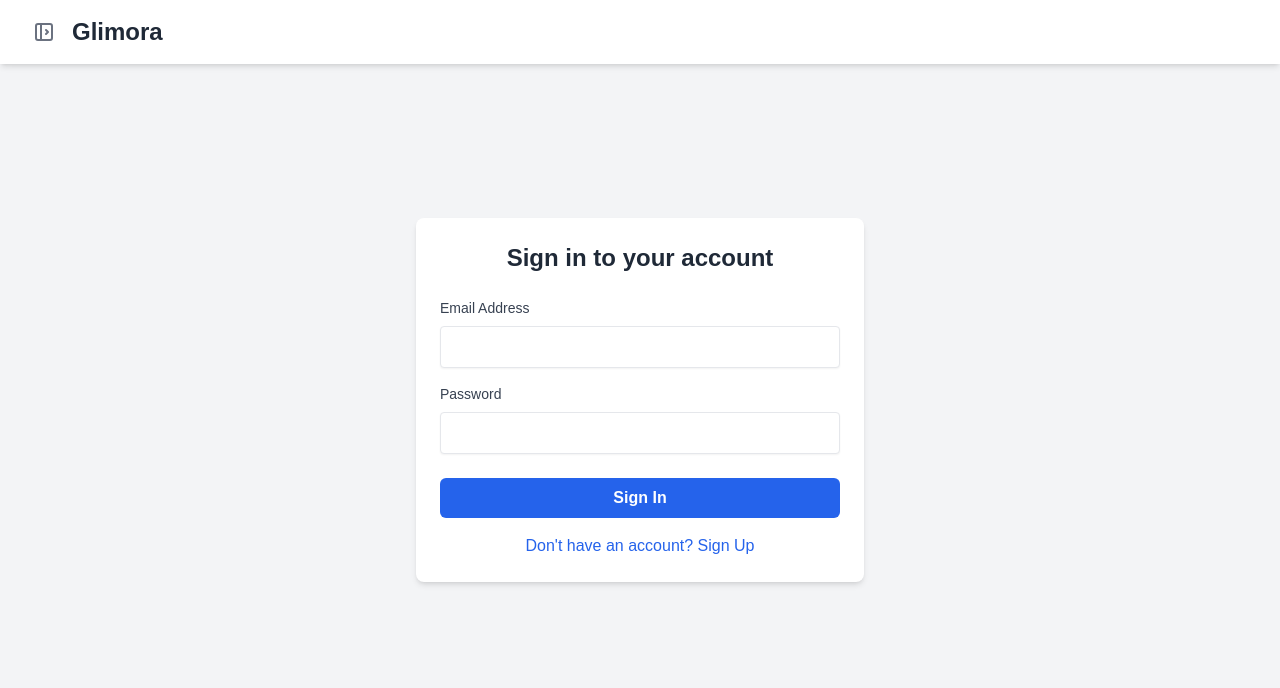
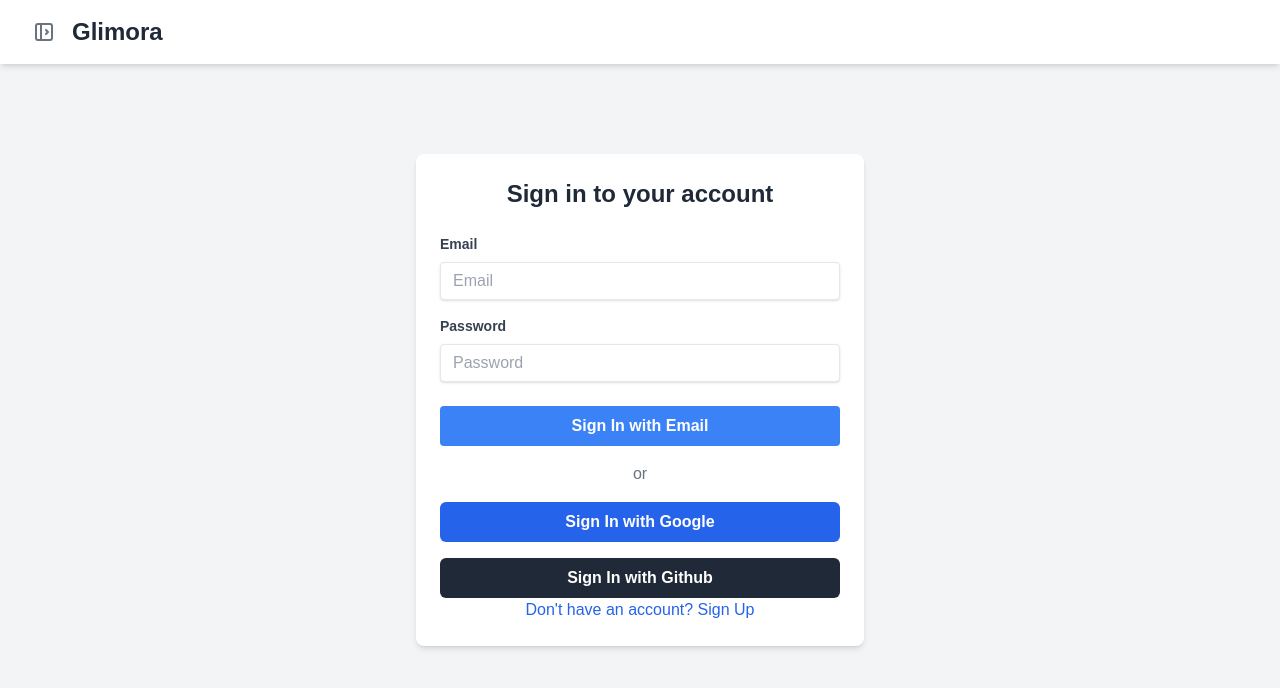
Before and after one commit to Md-Sazzad-Ahsan/Glimora, a Next.js app: page /auth in a window 1280 px wide. Shown: the top 688 px of the page. Built offline with nearby package versions, Linux system fonts and the light colour scheme; no server answers.

Commit message:
modify Auth

```diff
--- a/app/api/auth/[...nextauth]/route.js
+++ b/app/api/auth/[...nextauth]/route.js
@@ -1,20 +1,6 @@
 import NextAuth from 'next-auth';
-import CredentialsProvider from 'next-auth/providers/credentials';
 import GoogleProvider from 'next-auth/providers/google';
 import GithubProvider from 'next-auth/providers/github';
-import { getAuth } from 'firebase-admin/auth';
-import admin from 'firebase-admin';
-
-// Initialize Firebase Admin SDK
-if (!admin.apps.length) {
-  admin.initializeApp({
-    credential: admin.credential.cert({
-      projectId: process.env.FIREBASE_PROJECT_ID,
-      clientEmail: process.env.FIREBASE_CLIENT_EMAIL,
-      privateKey: process.env.FIREBASE_PRIVATE_KEY.replace(/\\n/g, '\n'),
-    }),
-  });
-}
 
 const handler = NextAuth({
   providers: [
@@ -25,27 +11,6 @@ const handler = NextAuth({
     GithubProvider({
       clientId: process.env.GITHUB_ID,
       clientSecret: process.env.GITHUB_SECRET,
-    }),
-    CredentialsProvider({
-      name: 'Firebase',
-      credentials: {
-        idToken: { label: 'Firebase ID Token', type: 'text' },
-      },
-      async authorize(credentials) {
-        try {
-          const decoded = await getAuth().verifyIdToken(credentials.idToken);
-
-          return {
-            id: decoded.uid,
-            email: decoded.email,
-            name: decoded.name || null,
-            image: decoded.picture || null,
-          };
-        } catch (error) {
-          console.error('Firebase token verification failed:', error);
-          return null;
-        }
-      },
     }),
   ],
   session: {
--- a/app/auth/page.js
+++ b/app/auth/page.js
@@ -1,9 +1,10 @@
 'use client';
 
 import { useState } from 'react';
-import { getAuth, createUserWithEmailAndPassword, signInWithEmailAndPassword, signOut as firebaseSignOut } from 'firebase/auth';
+import { signIn, signOut, useSession } from 'next-auth/react';
+import { initializeApp } from 'firebase/app';
+import { getAuth, createUserWithEmailAndPassword, signInWithEmailAndPassword } from 'firebase/auth';
 import { getFirestore, doc, setDoc } from 'firebase/firestore';
-import { initializeApp } from 'firebase/app';
 import firebaseConfig from '../../lib/firebaseConfig'; // Your Firebase config
 import Header from '../components/Header'; // Adjust if needed
 
@@ -17,47 +18,40 @@ export default function AuthPage() {
   const [email, setEmail] = useState('');
   const [password, setPassword] = useState('');
   const [error, setError] = useState(null);
-  const [user, setUser] = useState(null);
 
-  const handleEmailSignUp = async (e) => {
+  const handleEmailAuth = async (e) => {
     e.preventDefault();
     setError(null);
+
     try {
-      const userCredential = await createUserWithEmailAndPassword(auth, email, password);
-      await setDoc(doc(db, 'users', userCredential.user.uid), {
-        email: userCredential.user.email,
-        createdAt: new Date(),
-      });
-      setUser(userCredential.user);
+      if (isSigningUp) {
+        const userCredential = await createUserWithEmailAndPassword(auth, email, password);
+        // Optional: Store user data in Firestore
+        await setDoc(doc(db, "users", userCredential.user.uid), {
+          email: userCredential.user.email,
+          createdAt: new Date(),
+        });
+      } else {
+        await signInWithEmailAndPassword(auth, email, password);
+      }
+      // On successful authentication, you might want to redirect the user
+      // For email/password, Firebase handles the session.
+      // You might want to reload the page or push to another route.
+      window.location.reload(); // Simple reload to update session state
+
     } catch (error) {
       setError(error.message);
     }
   };
-
-  const handleEmailSignIn = async (e) => {
-    e.preventDefault();
-    setError(null);
-    try {
-      const userCredential = await signInWithEmailAndPassword(auth, email, password);
-      setUser(userCredential.user);
-    } catch (error) {
-      setError(error.message);
-    }
-  };
-
-  const handleSignOut = async () => {
-    await firebaseSignOut(auth);
-    setUser(null);
-  };
+  const { data: session, status } = useSession();
 
   return (
     <div>
       <Header />
-      {user ? (
+      {session ? (
         <div className="container mx-auto p-4">
-          <h2 className="text-2xl font-bold mb-4">Welcome, {user.email}!</h2>
-          <button
-            onClick={handleSignOut}
+          <h2 className="text-2xl font-bold mb-4">Welcome, {session.user.email}!</h2>
+          <button onClick={() => signOut()}
             className="bg-red-500 text-white px-4 py-2 rounded hover:bg-red-600 transition"
           >
             Sign out
@@ -72,42 +66,62 @@ export default function AuthPage() {
 
             {error && <p className="text-red-500 text-sm text-center mb-4">{error}</p>}
 
-            <form onSubmit={isSigningUp ? handleEmailSignUp : handleEmailSignIn} className="mb-4">
+            <form onSubmit={handleEmailAuth}>
               <div className="mb-4">
-                <label htmlFor="email" className="block text-gray-700 dark:text-gray-300 text-sm font-medium mb-2">
-                  Email Address
+                <label className="block text-gray-700 dark:text-gray-300 text-sm font-bold mb-2" htmlFor="email">
+                  Email
                 </label>
                 <input
+                  className="shadow appearance-none border rounded w-full py-2 px-3 text-gray-700 dark:text-gray-300 dark:bg-gray-700 leading-tight focus:outline-none focus:shadow-outline"
+                  id="email"
                   type="email"
-                  id="email"
+                  placeholder="Email"
                   value={email}
                   onChange={(e) => setEmail(e.target.value)}
                   required
-                  className="shadow-sm border rounded w-full py-2 px-3 text-gray-700 dark:bg-gray-700 dark:border-gray-600 dark:text-white focus:outline-none focus:ring-blue-500 focus:border-blue-500"
                 />
               </div>
-
               <div className="mb-6">
-                <label htmlFor="password" className="block text-gray-700 dark:text-gray-300 text-sm font-medium mb-2">
+                <label className="block text-gray-700 dark:text-gray-300 text-sm font-bold mb-2" htmlFor="password">
                   Password
                 </label>
                 <input
+                  className="shadow appearance-none border rounded w-full py-2 px-3 text-gray-700 dark:text-gray-300 dark:bg-gray-700 leading-tight focus:outline-none focus:shadow-outline"
+                  id="password"
                   type="password"
-                  id="password"
+                  placeholder="Password"
                   value={password}
                   onChange={(e) => setPassword(e.target.value)}
                   required
-                  className="shadow-sm border rounded w-full py-2 px-3 text-gray-700 dark:bg-gray-700 dark:border-gray-600 dark:text-white focus:outline-none focus:ring-blue-500 focus:border-blue-500"
                 />
               </div>
+              <div className="flex items-center justify-between mb-4">
+                <button
+                  className="w-full bg-blue-500 hover:bg-blue-700 text-white font-bold py-2 px-4 rounded focus:outline-none focus:shadow-outline"
+                  type="submit"
+                >
+                  {isSigningUp ? 'Sign Up with Email' : 'Sign In with Email'}
+                </button>
+              </div>
+            </form>
 
-              <button
-                type="submit"
+            <div className="flex items-center justify-center mb-4">
+              <span className="text-gray-500 dark:text-gray-400">or</span>
+            </div>
+
+            {/* Google Sign-in/Sign-up button */}
+            <button onClick={() => signIn('google')}
                 className="w-full bg-blue-600 hover:bg-blue-700 text-white font-semibold py-2 px-4 rounded-md focus:outline-none focus:ring-2 focus:ring-offset-2 focus:ring-blue-500"
               >
-                {isSigningUp ? 'Sign Up' : 'Sign In'}
+                {isSigningUp ? 'Sign Up with Google' : 'Sign In with Google'}
               </button>
-            </form>
+
+            {/* Github Sign-in button */}
+             <button onClick={() => signIn('github')}
+                className="w-full bg-gray-800 hover:bg-gray-900 text-white font-semibold py-2 px-4 rounded-md focus:outline-none focus:ring-2 focus:ring-offset-2 focus:ring-gray-700 mt-4"
+              >
+                Sign In with Github
+            </button>
 
             <button
               onClick={() => setIsSigningUp(!isSigningUp)}
```
